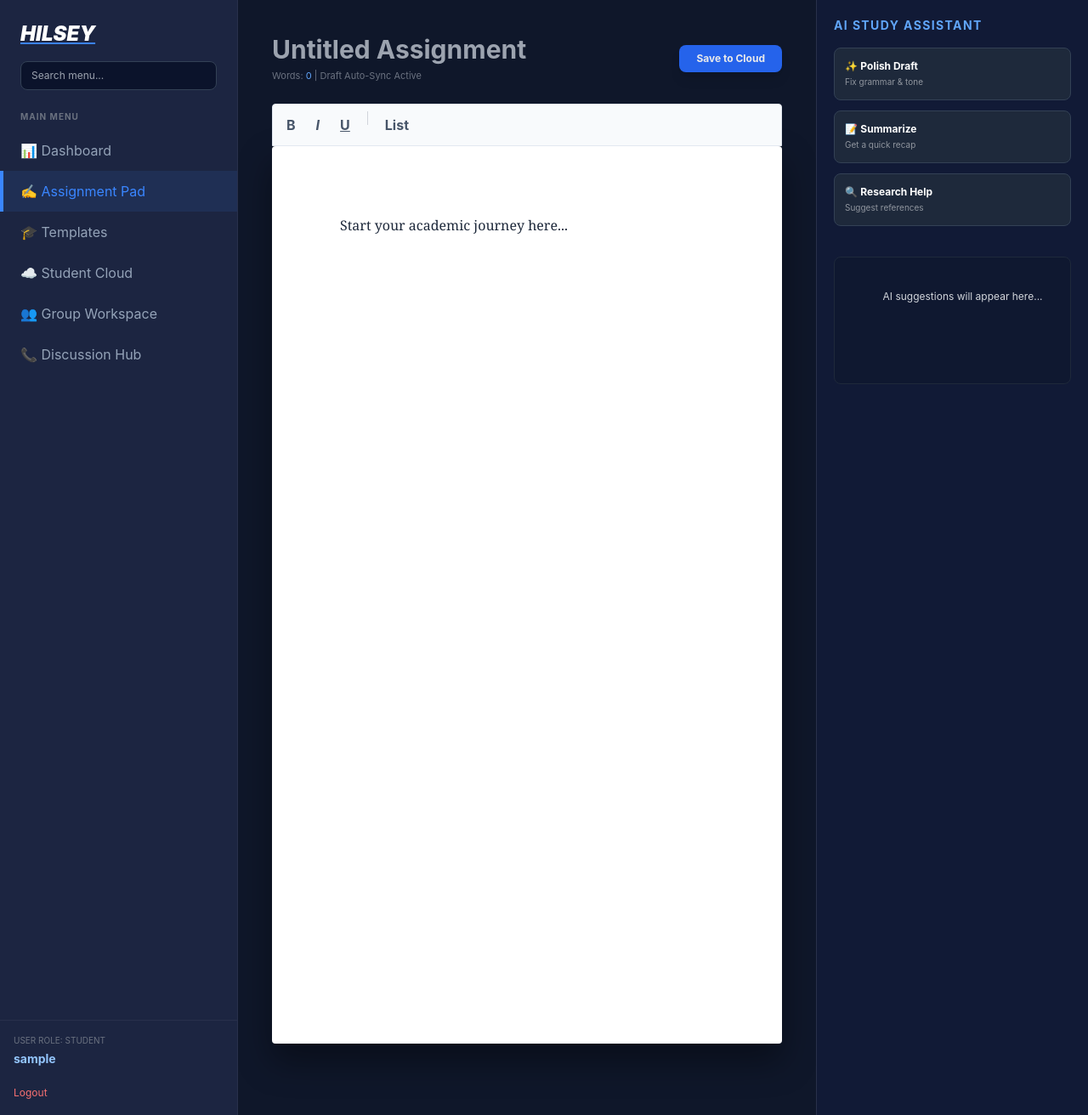
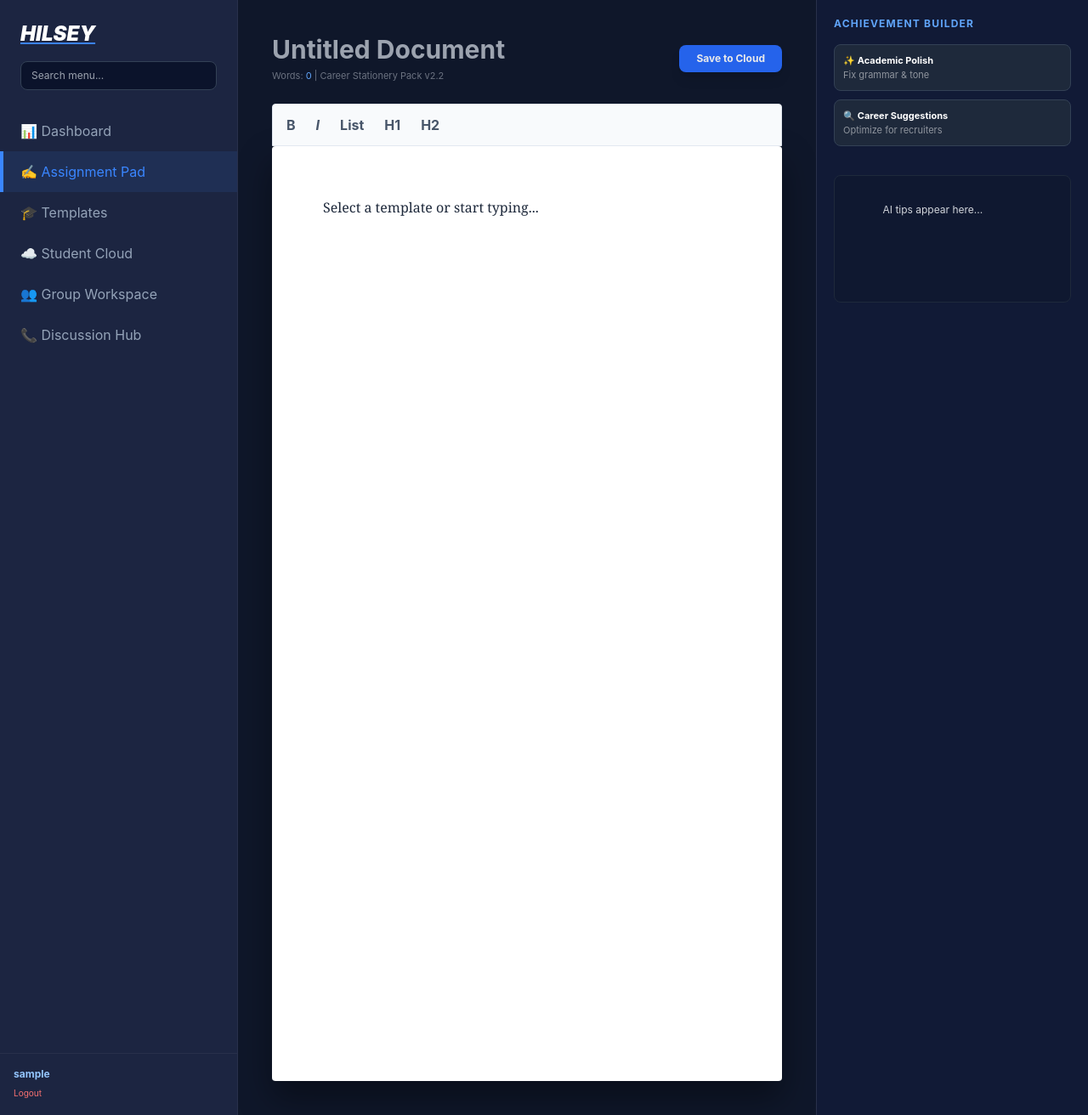
Before and after one commit to hilsey-pro/poulbilliards, a Flask app: page / in a window 1280 px wide. Shown: the whole page at 85% size. Run offline with Flask 3, Linux system fonts and the light colour scheme; the visitor is signed in with stand-in values (Sample User, id 1); some libraries are stand-ins or nearby versions.

Commit message:
Update index.html

```diff
--- a/templates/index.html
+++ b/templates/index.html
@@ -9,23 +9,22 @@
         :root { --bg: #0B132B; --sidebar: #1C2541; --primary: #3A86FF; --text: #EAEAEA; }
         body { background: var(--bg); color: var(--text); display: flex; height: 100vh; overflow: hidden; font-family: 'Inter', sans-serif; }
 
+        /* Sidebar Styles */
         .sidebar { width: 280px; background: var(--sidebar); border-right: 1px solid rgba(255,255,255,0.05); display: flex; flex-direction: column; }
         .nav-item { padding: 12px 20px; color: #94a3b8; display: flex; align-items: center; gap: 12px; text-decoration: none; border-left: 4px solid transparent; transition: 0.2s; }
         .nav-item:hover, .active { background: rgba(58, 134, 255, 0.1); color: var(--primary); border-left-color: var(--primary); }
 
+        /* Editor Styles */
         #editor-container { flex: 1; padding: 40px; overflow-y: auto; display: flex; flex-direction: column; align-items: center; background: #0f172a; }
-        #paper { background: white; color: #1e293b; width: 100%; max-width: 800px; min-height: 1056px; padding: 80px; border-radius: 4px; outline: none; box-shadow: 0 20px 40px rgba(0,0,0,0.4); font-family: 'Georgia', serif; line-height: 1.7; font-size: 16px; }
+        #paper { background: white; color: #1e293b; width: 100%; max-width: 850px; min-height: 1100px; padding: 60px; border-radius: 4px; outline: none; box-shadow: 0 20px 40px rgba(0,0,0,0.4); font-family: 'Georgia', serif; line-height: 1.6; }
+
+        /* Toolbar & UI */
+        .toolbar { background: #f8fafc; border: 1px solid #e2e8f0; padding: 8px; display: flex; gap: 8px; position: sticky; top: 0; z-index: 10; width: 100%; max-width: 850px; border-radius: 4px 4px 0 0; }
+        .tool-btn { padding: 4px 8px; color: #475569; font-weight: bold; border-radius: 4px; }
+        .tool-btn:hover { background: #e2e8f0; }
 
         .ai-drawer { width: 320px; background: #111a36; border-left: 1px solid rgba(255,255,255,0.1); padding: 20px; overflow-y: auto; }
-        .ai-btn { background: #1e293b; border: 1px solid #334155; padding: 12px; border-radius: 8px; font-size: 12px; text-align: left; width: 100%; margin-bottom: 12px; transition: 0.2s; color: white; }
-        .ai-btn:hover { border-color: var(--primary); background: rgba(58, 134, 255, 0.1); }
-
-        .toolbar { background: #f8fafc; border: 1px solid #e2e8f0; padding: 8px; display: flex; gap: 8px; position: sticky; top: 0; z-index: 10; width: 100%; max-width: 800px; border-radius: 4px 4px 0 0; }
-        .tool-btn { padding: 4px 8px; color: #475569; font-weight: bold; border-radius: 4px; transition: 0.2s; }
-        .tool-btn:hover { background: #e2e8f0; }
-
-        #global-search { background: #0B132B; color: white; border: 1px solid #334155; }
-        #global-search:focus { border-color: var(--primary); outline: none; }
+        .ai-btn { background: #1e293b; border: 1px solid #334155; padding: 10px; border-radius: 8px; font-size: 11px; text-align: left; width: 100%; margin-bottom: 10px; color: white; }
     </style>
 </head>
 <body>
@@ -33,16 +32,11 @@
     <div class="sidebar">
         <div class="p-6">
             <h1 class="text-2xl font-black italic text-white underline decoration-blue-500">HILSEY</h1>
-
-            <div class="mt-4 relative">
-                <input type="text" id="global-search" placeholder="Search menu..."
-                    class="w-full rounded-lg py-2 px-3 text-xs transition"
-                    onkeyup="performSearch()">
+            <div class="mt-4">
+                <input type="text" id="global-search" placeholder="Search menu..." onkeyup="performSearch()" class="w-full bg-[#0B132B] border border-slate-700 rounded-lg py-2 px-3 text-xs focus:outline-none focus:border-blue-500">
             </div>
         </div>
-
-        <nav class="flex-1 overflow-y-auto" id="nav-menu">
-            <p class="px-6 text-[10px] uppercase text-gray-500 font-bold mb-2 tracking-widest">Main Menu</p>
+        <nav class="flex-1">
             <a href="/dashboard" class="nav-item">📊 Dashboard</a>
             <a href="/" class="nav-item active">✍️ Assignment Pad</a>
             <a href="/templates" class="nav-item">🎓 Templates</a>
@@ -50,111 +44,115 @@
             <a href="/workspace" class="nav-item">👥 Group Workspace</a>
             <a href="/hub" class="nav-item">📞 Discussion Hub</a>
         </nav>
-
         <div class="p-4 border-t border-white/5">
-            <p class="text-[10px] text-gray-500 mb-1">USER ROLE: STUDENT</p>
-            <p class="text-sm font-bold text-blue-300 mb-4">{{ user }}</p>
-            <a href="/logout" class="text-xs text-red-400 hover:underline">Logout</a>
+            <p class="text-xs font-bold text-blue-300">{{ user }}</p>
+            <a href="/logout" class="text-[10px] text-red-400">Logout</a>
         </div>
     </div>
 
     <div id="editor-container">
-        <div class="w-full max-w-[800px] flex justify-between items-center mb-6">
+        <div class="w-full max-w-[850px] flex justify-between items-center mb-6">
             <div class="flex-1">
-                <input id="doc-title" type="text" placeholder="Untitled Assignment"
-                    class="bg-transparent text-3xl font-bold outline-none border-b border-transparent focus:border-blue-500 transition w-full text-white">
-                <p class="text-[11px] text-gray-500 mt-1">
-                    Words: <span id="word-count" class="text-blue-400">0</span> | Draft Auto-Sync Active
-                </p>
+                <input id="doc-title" type="text" placeholder="Untitled Document" class="bg-transparent text-3xl font-bold outline-none border-b border-transparent focus:border-blue-500 transition w-full text-white">
+                <p class="text-[11px] text-gray-500 mt-1">Words: <span id="word-count" class="text-blue-400">0</span> | Career Stationery Pack v2.2</p>
             </div>
-            <div class="flex gap-3 ml-4">
-                <button onclick="saveWork()" class="bg-blue-600 px-5 py-2 rounded-lg font-bold text-xs hover:bg-blue-500 transition shadow-lg">Save to Cloud</button>
-            </div>
+            <button onclick="saveWork()" class="bg-blue-600 px-5 py-2 rounded-lg font-bold text-xs hover:bg-blue-500 shadow-lg">Save to Cloud</button>
         </div>
 
         <div class="toolbar">
             <button onclick="document.execCommand('bold')" class="tool-btn">B</button>
             <button onclick="document.execCommand('italic')" class="tool-btn italic">I</button>
-            <button onclick="document.execCommand('underline')" class="tool-btn underline">U</button>
-            <div class="w-px h-4 bg-gray-300 mx-1"></div>
             <button onclick="document.execCommand('insertUnorderedList')" class="tool-btn">List</button>
+            <button onclick="document.execCommand('formatBlock', false, 'h1')" class="tool-btn">H1</button>
+            <button onclick="document.execCommand('formatBlock', false, 'h2')" class="tool-btn">H2</button>
         </div>
 
         <div id="paper" contenteditable="true" oninput="updateStats()">
-            <p>Start your academic journey here...</p>
+            <p>Select a template or start typing...</p>
         </div>
     </div>
 
     <div class="ai-drawer">
-        <h3 class="text-sm font-bold text-blue-400 mb-4 uppercase tracking-widest">AI Study Assistant</h3>
+        <h3 class="text-xs font-bold text-blue-400 mb-4 uppercase tracking-widest">Achievement Builder</h3>
+        <button onclick="callAI('polish')" class="ai-btn">✨ <b>Academic Polish</b><br><span class="opacity-50">Fix grammar & tone</span></button>
+        <button onclick="callAI('suggest')" class="ai-btn">🔍 <b>Career Suggestions</b><br><span class="opacity-50">Optimize for recruiters</span></button>
 
-        <button onclick="callAI('polish')" class="ai-btn">✨ <b>Polish Draft</b><br><span class="opacity-50 text-[10px]">Fix grammar & tone</span></button>
-        <button onclick="callAI('summarize')" class="ai-btn">📝 <b>Summarize</b><br><span class="opacity-50 text-[10px]">Get a quick recap</span></button>
-        <button onclick="callAI('suggest')" class="ai-btn">🔍 <b>Research Help</b><br><span class="opacity-50 text-[10px]">Suggest references</span></button>
-
-        <div id="ai-response" class="mt-6 p-4 bg-slate-900/50 rounded-lg text-xs leading-relaxed border border-slate-800 text-gray-300 min-h-[150px] whitespace-pre-wrap">
-            AI suggestions will appear here...
+        <div id="ai-response" class="mt-6 p-4 bg-slate-900/50 rounded-lg text-xs border border-slate-800 text-gray-300 min-h-[150px] whitespace-pre-wrap">
+            AI tips appear here...
         </div>
     </div>
 
     <script>
-        // 1. SEARCH LOGIC
         function performSearch() {
             let input = document.getElementById('global-search').value.toLowerCase();
-            let navItems = document.querySelectorAll('.nav-item');
-            navItems.forEach(item => {
+            document.querySelectorAll('.nav-item').forEach(item => {
                 item.style.display = item.innerText.toLowerCase().includes(input) ? "flex" : "none";
             });
         }
 
-        // 2. WORD COUNT
         function updateStats() {
             const text = document.getElementById('paper').innerText;
             const words = text.trim().split(/\s+/).filter(w => w.length > 0);
             document.getElementById('word-count').innerText = words.length;
         }
 
-        // 3. TEMPLATE LOADER
+        // --- TEMPLATE ENGINE ---
         window.onload = function() {
             const urlParams = new URLSearchParams(window.location.search);
-            const template = urlParams.get('template');
+            const templateKey = urlParams.get('template');
             const paper = document.getElementById('paper');
             const docTitle = document.getElementById('doc-title');
 
             const templates = {
                 'cv': {
-                    title: "Professional CV Draft",
-                    body: "<h1>CURRICULUM VITAE</h1><hr><p><b>Name:</b> [Full Name]</p><h3>EDUCATION</h3><p>University - Degree</p><h3>EXPERIENCE</h3><p>Enter your roles...</p>"
+                    title: "Classic Professional CV",
+                    body: "<h1>CURRICULUM VITAE</h1><hr><p><b>Name:</b> [Name]</p><h3>EDUCATION</h3><p>Details...</p><h3>EXPERIENCE</h3><p>Role details...</p>"
                 },
-                'research': {
-                    title: "Research Proposal",
-                    body: "<h1>RESEARCH PROPOSAL</h1><h3>1. Introduction</h3><p>The problem is...</p><h3>2. Methodology</h3><p>How I will research...</p>"
+                'modern': {
+                    title: "Modern Sidebar CV",
+                    body: `<div style="display:flex; gap:30px;">
+                            <div style="flex:1; background:#f8fafc; padding:20px; border-radius:8px;">
+                                <h3>Contact</h3><p>Email: ...</p>
+                                <h3>Skills</h3><ul><li>Accounting</li><li>Marketing</li></ul>
+                            </div>
+                            <div style="flex:2;">
+                                <h1>[YOUR NAME]</h1>
+                                <p><i>Professional Summary...</i></p>
+                                <hr>
+                                <h3>Professional Experience</h3>
+                                <p><b>Job Title</b> | Company Name</p>
+                                <p>Describe your achievements here...</p>
+                            </div>
+                           </div>`
+                },
+                'resign': {
+                    title: "Professional Resignation Letter",
+                    body: "<h1>RESIGNATION LETTER</h1><p>Dear [Manager Name],</p><p>Please accept this letter as formal notification that I am resigning from my position as [Job Title]. My last day will be [Date].</p><p>Thank you for the opportunity to work at [Company].</p><p>Sincerely,<br>[Your Name]</p>"
                 },
                 'thesis': {
                     title: "Thesis Blueprint",
-                    body: "<h1>THESIS TITLE</h1><h3>Abstract</h3><p>Summary...</p><h3>Chapter 1: Introduction</h3><p>Background...</p>"
+                    body: "<h1>THESIS TITLE</h1><h3>Abstract</h3><p>...</p><h3>Chapter 1: Introduction</h3><p>...</p>"
                 }
             };
 
-            if (template && templates[template]) {
-                paper.innerHTML = templates[template].body;
-                docTitle.value = templates[template].title;
+            if (templateKey && templates[templateKey]) {
+                paper.innerHTML = templates[templateKey].body;
+                docTitle.value = templates[templateKey].title;
                 updateStats();
             }
         };
 
-        // 4. AI & SAVE HELPERS
         async function callAI(mode) {
             const content = document.getElementById('paper').innerText;
             const resBox = document.getElementById('ai-response');
-            resBox.innerText = "Thinking...";
+            resBox.innerText = "Analyzing text...";
             const response = await fetch('/ai-assist', {
                 method: 'POST',
                 headers: {'Content-Type': 'application/json'},
                 body: JSON.stringify({mode: mode, content: content})
             });
             const data = await response.json();
-            resBox.innerText = data.success ? data.result : "AI Error";
+            resBox.innerText = data.success ? data.result : "Error connecting to AI.";
         }
 
         async function saveWork() {
@@ -165,7 +163,7 @@
                 headers: {'Content-Type': 'application/json'},
                 body: JSON.stringify({content: content, title: title})
             });
-            if(res.ok) alert("Draft Synced!");
+            if(res.ok) alert("Document saved to your Student Cloud!");
         }
     </script>
 </body>
```
